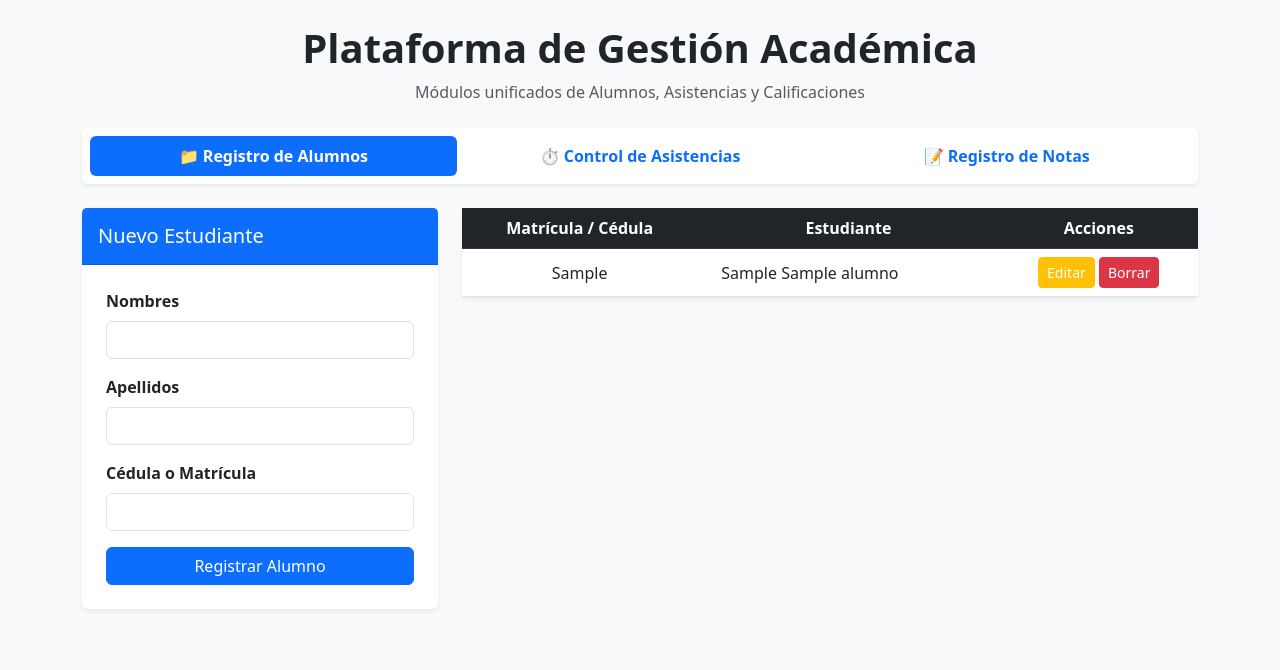
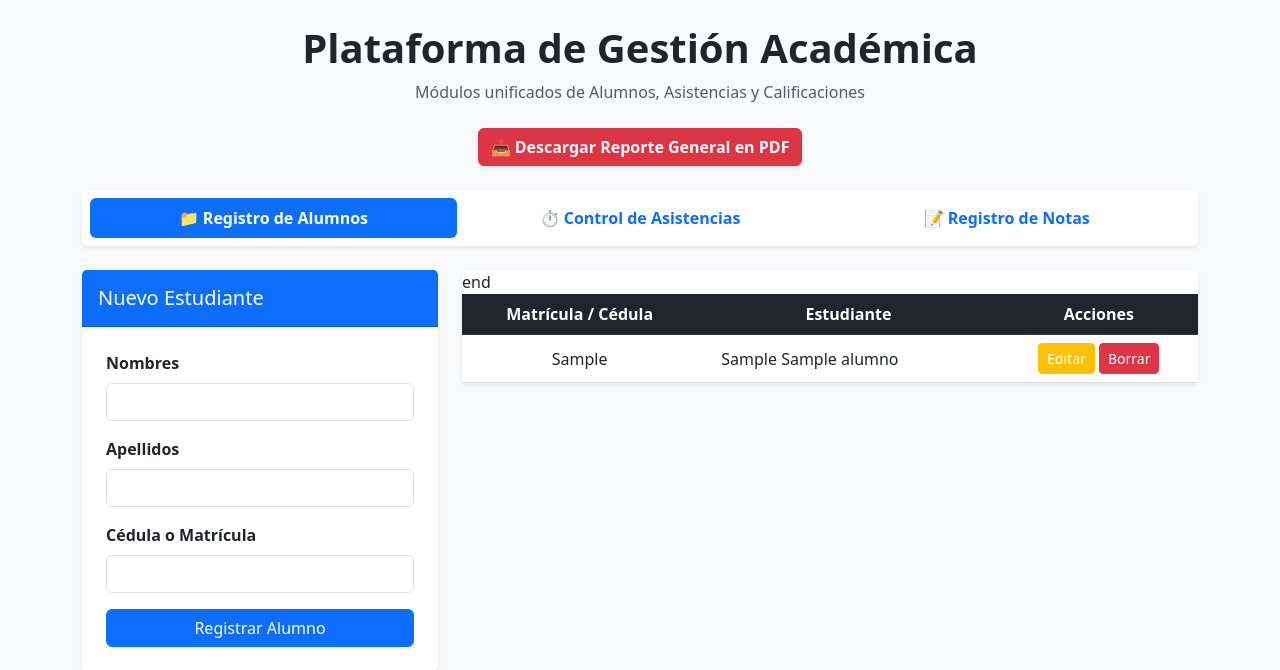
Before and after one commit to Leandro74377/AppwebescolasticoINST, a PHP site: page / in a window 1280 px wide. Shown: the top 670 px of the page. Run offline with PHP 8.4, Linux system fonts and the light colour scheme; tables that the repository leaves empty hold one stand-in row (values such as "Sample post").

Commit message:
Actualizar index.php

```diff
--- a/index.php
+++ b/index.php
@@ -22,6 +22,9 @@ $notas = $db->query("SELECT n.*, al.nombre, al.apellido FROM notas n INNER JOIN
         <div class="text-center mb-4">
             <h1 class="fw-bold text-dark">Plataforma de Gestión Académica</h1>
             <p class="text-muted">Módulos unificados de Alumnos, Asistencias y Calificaciones</p>
+            <a href="controllers/reporte.php" target="_blank" class="btn btn-danger fw-bold shadow-sm mt-2">
+                📥 Descargar Reporte General en PDF
+            </a>
         </div>
 
         <ul class="nav nav-pills nav-justified mb-4 shadow-sm bg-white p-2 rounded" id="academicTabs" role="tablist">
@@ -84,7 +87,7 @@ $notas = $db->query("SELECT n.*, al.nombre, al.apellido FROM notas n INNER JOIN
                                         </tr>
                                         <?php endforeach; ?>
                                     </tbody>
-                                </table>
+                                end</table>
                             </div>
                         </div>
                     </div>
```
